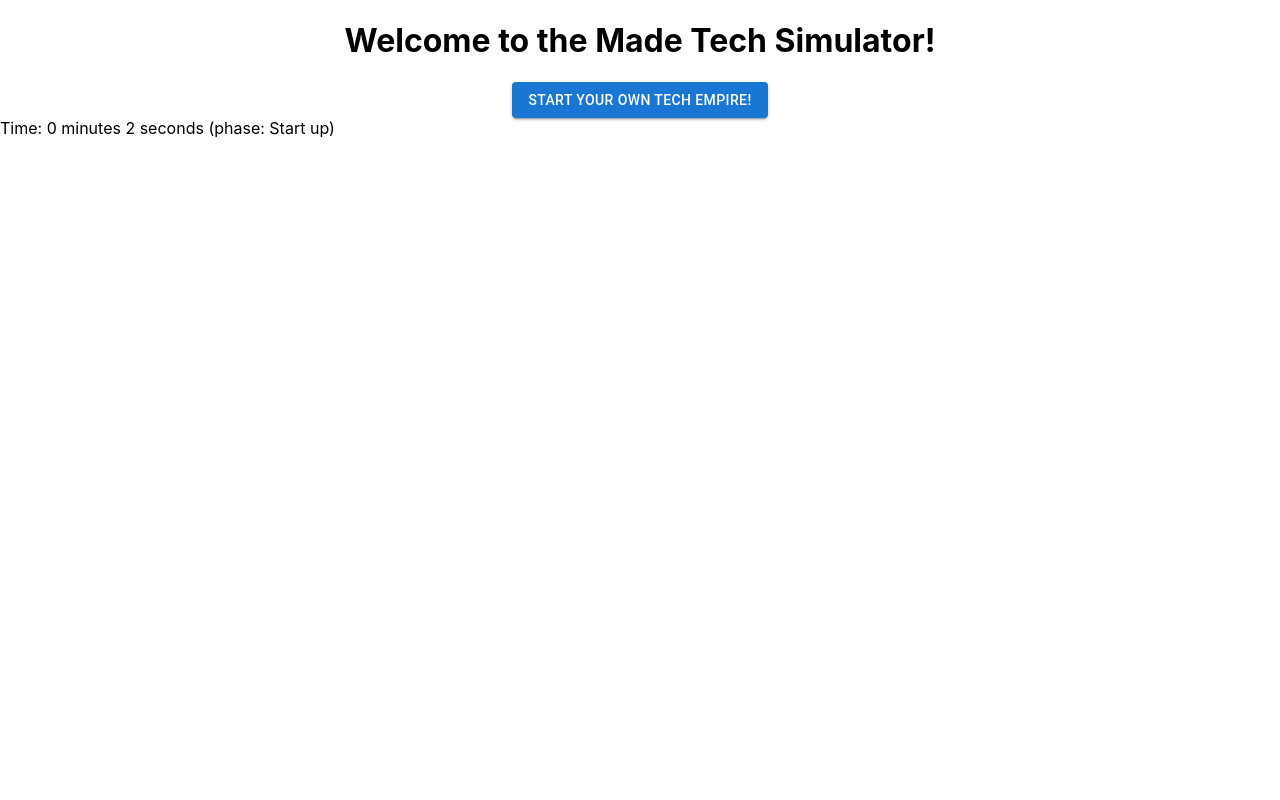
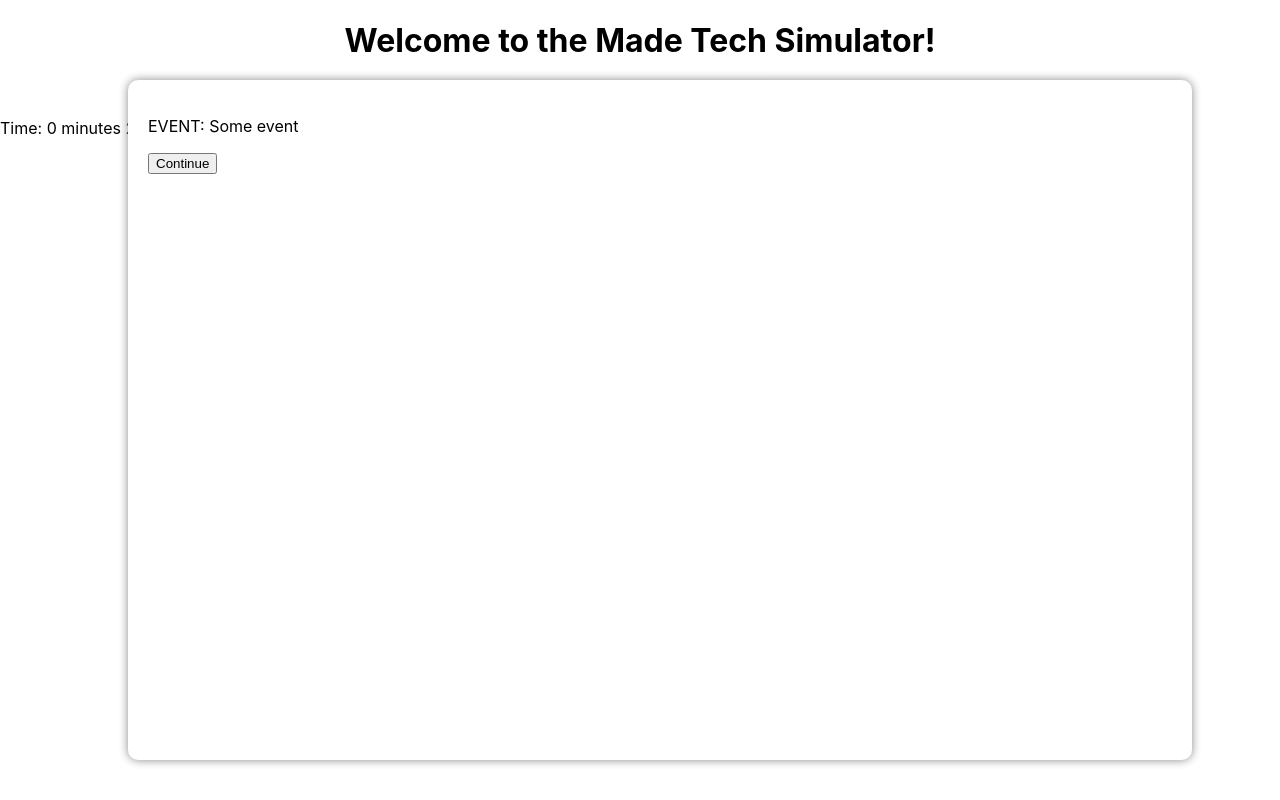
Before and after one commit to b-dalton/game-jam, a React (Create React App) app: page / in a window 1280 px wide. Both pictures are taken after a click on the button "START YOUR OWN TECH EMPIRE!". Built offline with nearby package versions, Linux system fonts and the light colour scheme.

Commit message:
Basic event runner

```diff
--- a/src/components/BaseGameLoop.jsx
+++ b/src/components/BaseGameLoop.jsx
@@ -1,13 +1,24 @@
 import { useEffect, useRef } from "react";
 import { useGameState } from "../game-state";
+import { getRandomEvent } from "../lib/random-event";
 
 export const BaseGameLoop = () => {
   const timerRef = useRef();
-  const { tickTime } = useGameState();
+  const { gameTime, tickTime, startEvent, activeEvent } = useGameState();
 
   useEffect(() => {
     timerRef.current = setInterval(() => {
       tickTime();
+
+      if (!activeEvent) {
+        const event = getRandomEvent(gameTime);
+
+        if (!event) {
+          return;
+        }
+
+        startEvent(event);
+      }
     }, 1000);
 
     return () => {
--- /dev/null
+++ b/src/components/EventDialog.jsx
@@ -0,0 +1,28 @@
+import { useGameState } from "../game-state";
+
+export const EventDialog = () => {
+  const { activeEvent, completeEvent } = useGameState();
+
+  if (!activeEvent) {
+    return null;
+  }
+
+  return (
+    <div
+      style={{
+        position: "absolute",
+        top: "10%",
+        left: "10%",
+        width: "80%",
+        height: "80%",
+        backgroundColor: "white",
+        boxShadow: "0 0 10px #888",
+        borderRadius: "10px",
+        padding: "20px",
+      }}
+    >
+      <p>EVENT: {activeEvent.name}</p>
+      <button onClick={completeEvent}>Continue</button>
+    </div>
+  );
+};
--- a/src/components/GameWindow.jsx
+++ b/src/components/GameWindow.jsx
@@ -1,4 +1,5 @@
 import React from "react";
+import { EventDialog } from "./EventDialog";
 
 import { GamePhase } from "./GamePhase";
 import StartScreen from "./StartScreen";
@@ -7,6 +8,8 @@
   return (
     <div>
       <StartScreen />
+
+      <EventDialog />
       <GamePhase />
     </div>
   );
--- a/src/game-state.js
+++ b/src/game-state.js
@@ -4,6 +4,9 @@
   gameTime: 0,
   tickTime: () => {},
   resetTime: () => {},
+  activeEvent: null,
+  startEvent: () => {},
+  completeEvent: () => {},
 });
 
 export const GameStageEnum = {
@@ -16,7 +19,7 @@
   const [gameTime, setGameTime] = useState(0);
 
   const tickTime = useCallback(() => {
-    console.log(gameStage)
+    console.log(gameStage);
     if (gameStage === GameStageEnum.RUNNING) {
       setGameTime(gameTime + 1);
     }
@@ -36,6 +39,15 @@
 export const GameStateProvider = ({ children }) => {
   const [gameStage, setGameStage] = useState(GameStageEnum.FINISHED);
   const { gameTime, tickTime, resetTime } = useGameTime(gameStage);
+  const [activeEvent, setActiveEvent] = useState(null);
+
+  const startEvent = useCallback((event) => {
+    setActiveEvent(event);
+  }, []);
+
+  const completeEvent = useCallback(() => {
+    setActiveEvent(null);
+  }, []);
 
   return (
     <GameStateContext.Provider
@@ -44,6 +56,9 @@
         tickTime,
         resetTime,
         setGameStage,
+        activeEvent,
+        startEvent,
+        completeEvent,
       }}
     >
       {children}
--- /dev/null
+++ b/src/lib/random-event.jsx
@@ -0,0 +1,18 @@
+const events = [
+  {
+    name: "Some event",
+    condition: ({ gameTime }) => gameTime > 0 && gameTime < 10000,
+  },
+];
+
+export const getRandomEvent = (gameTime) => {
+  const shouldFindEvent = Math.random() < 1 ? true : false;
+
+  if (!shouldFindEvent) {
+    return null;
+  }
+
+  const matchingEvents = events.filter((e) => e.condition({ gameTime }));
+
+  return matchingEvents[Math.floor(Math.random() * matchingEvents.length)];
+};
```
